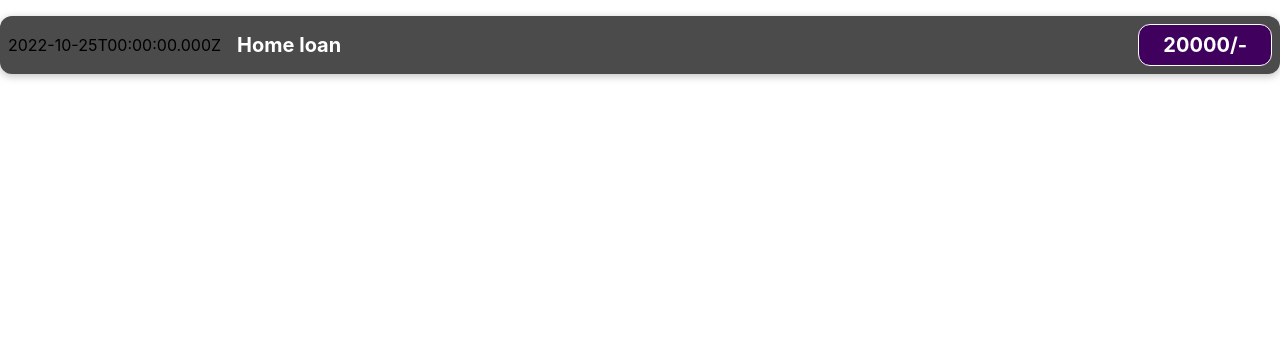
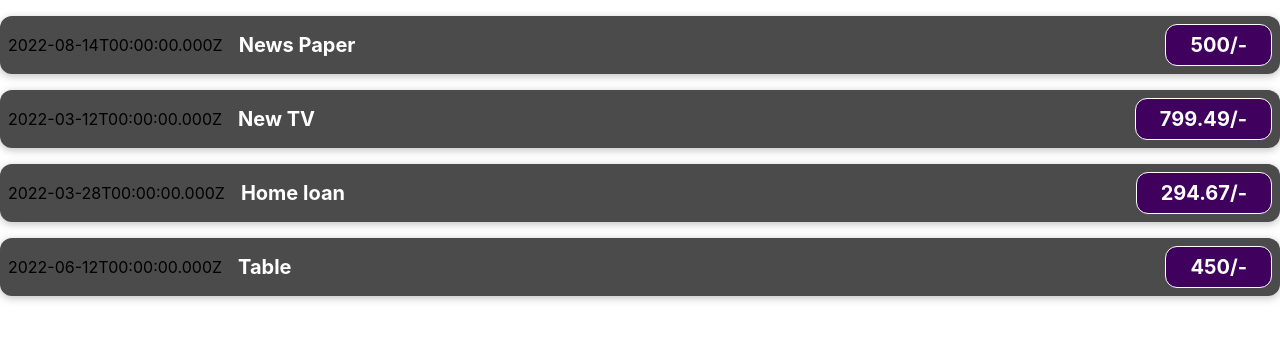
Before and after one commit to sachin-ranganath-k/react-revised, a React (Create React App) app in the folder react-revisited/: page / in a window 1280 px wide. Shown: the top 340 px of the page. Built offline with nearby package versions, Linux system fonts and the light colour scheme.

Commit message:
props added

```diff
--- a/react-revisited/src/App.js
+++ b/react-revisited/src/App.js
@@ -1,9 +1,55 @@
 import ExpenseItem from "./components/ExpenseItem";
 
 function App() {
+  const expenses = [
+    {
+      id: "e1",
+      title: "News Paper",
+      amount: 500.00,
+      date: new Date(2022, 7, 14),
+    },
+    { id: "e2",
+      title: "New TV",
+      amount: 799.49,
+      date: new Date(2022, 2, 12) },
+    {
+      id: "e3",
+      title: "Home loan",
+      amount: 294.67,
+      date: new Date(2022, 2, 28),
+    },
+    {
+      id: "e4",
+      title: "Table",
+      amount: 450,
+      date: new Date(2022, 5, 12),
+    },
+  ];
   return (
     <div>
-      <ExpenseItem />
+      <ExpenseItem
+        expenseTitle={expenses[0].title}
+        expenseAmount={expenses[0].amount}
+        expenseDate={expenses[0].date}
+      />
+
+      <ExpenseItem
+        expenseTitle={expenses[1].title}
+        expenseAmount={expenses[1].amount}
+        expenseDate={expenses[1].date}
+      />
+
+      <ExpenseItem
+        expenseTitle={expenses[2].title}
+        expenseAmount={expenses[2].amount}
+        expenseDate={expenses[2].date}
+      />
+
+      <ExpenseItem
+        expenseTitle={expenses[3].title}
+        expenseAmount={expenses[3].amount}
+        expenseDate={expenses[3].date}
+      />
     </div>
   );
 }
--- a/react-revisited/src/components/ExpenseItem.jsx
+++ b/react-revisited/src/components/ExpenseItem.jsx
@@ -1,18 +1,18 @@
 import React from "react";
 import "./ExpenseItem.css";
 
-const ExpenseItem = () => {
+const ExpenseItem = (propsFromApp) => {
 
-    const expenseDate=new Date(2022, 9, 25);
-    const expenseItem='Home loan';
-    const expenseAmount= 20000
+    // const expenseDate=new Date(2022, 9, 25);
+    // const expenseItem='Home loan';
+    // const expenseAmount= 20000
 
   return (
     <div className="expense-item">
-      <div>{expenseDate.toISOString()}</div>
+      <div>{propsFromApp.expenseDate.toISOString()}</div>
       <div className="expense-item__description">
-        <h2>{expenseItem}</h2>
-        <div className="expense-item__price">{expenseAmount}/-</div>
+        <h2>{propsFromApp.expenseTitle}</h2>
+        <div className="expense-item__price">{propsFromApp.expenseAmount}/-</div>
       </div>
     </div>
   );
```
